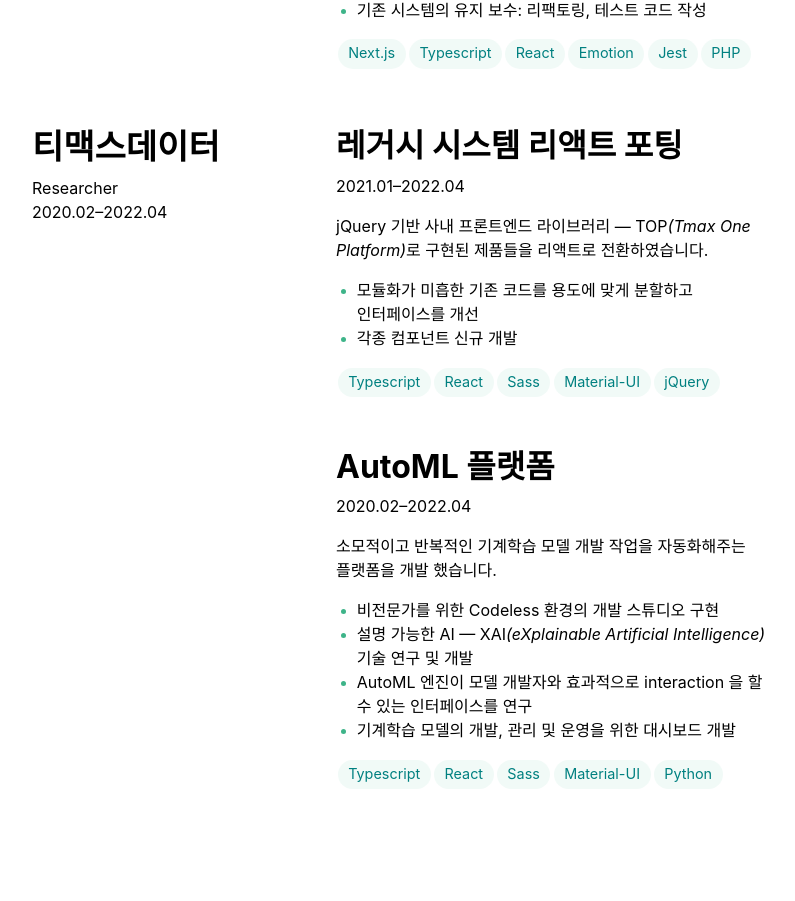
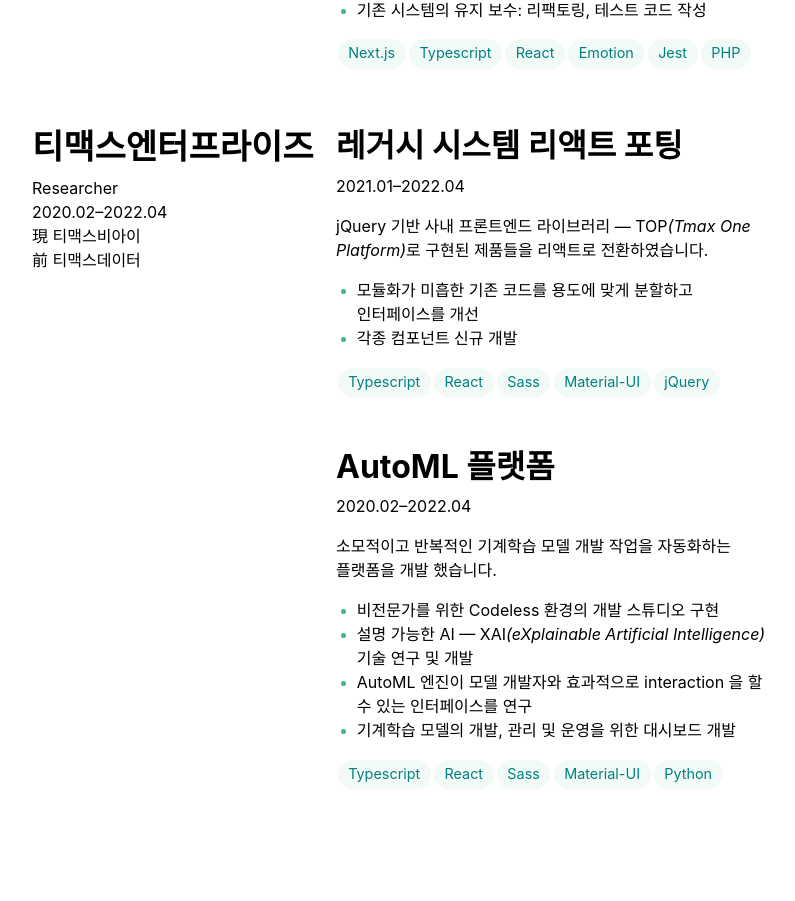
Before and after one commit to simulacre7/resume, a React (Create React App) app: page / in a window 1280 px wide. Shown: the part 796-1697 px from the top of the page, without its empty margins (240-1035 px from the left). Built offline with nearby package versions, Linux system fonts and the light colour scheme; a web font is replaced by a local one.

Commit message:
fix: 티맥스 사명 변경 관련 내용 추가

```diff
--- a/src/components/TwoColumn/WorkExperience.jsx
+++ b/src/components/TwoColumn/WorkExperience.jsx
@@ -54,9 +54,11 @@
       </Row>
       <Row>
         <RowLeftCell
-          companyName="티맥스데이터"
+          companyName="티맥스엔터프라이즈"
           position="Researcher"
           time="2020.02&ndash;2022.04"
+          position2="現 티맥스비아이"
+          time2="前 티맥스데이터"
         />
         <RowRightCell>
           <Project
@@ -79,7 +81,7 @@
           <Project
             title="AutoML 플랫폼"
             time="2020.02&ndash;2022.04"
-            description="소모적이고 반복적인 기계학습 모델 개발 작업을 자동화해주는 플랫폼을 개발 했습니다."
+            description="소모적이고 반복적인 기계학습 모델 개발 작업을 자동화하는 플랫폼을 개발 했습니다."
             did={[
               "비전문가를 위한 Codeless 환경의 개발 스튜디오 구현",
               <>
```
